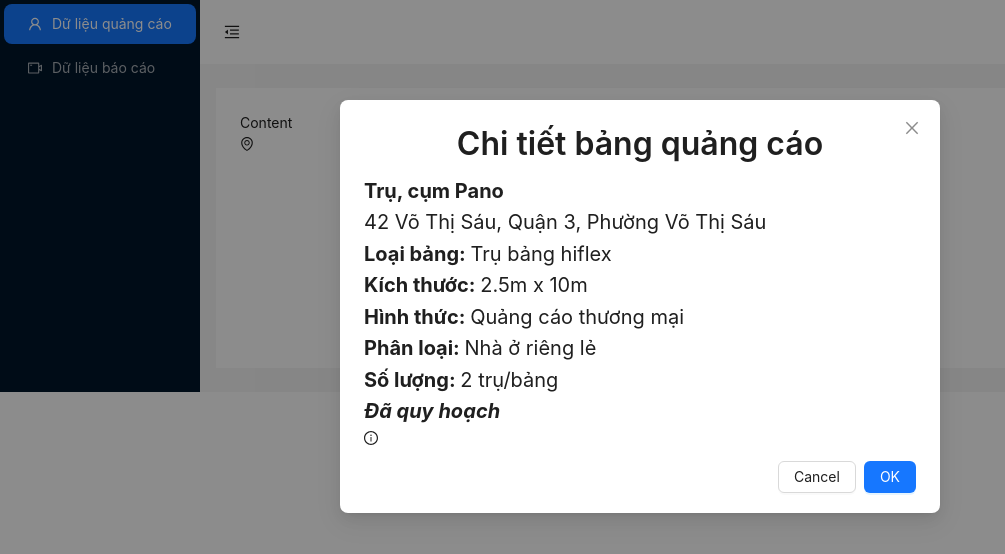
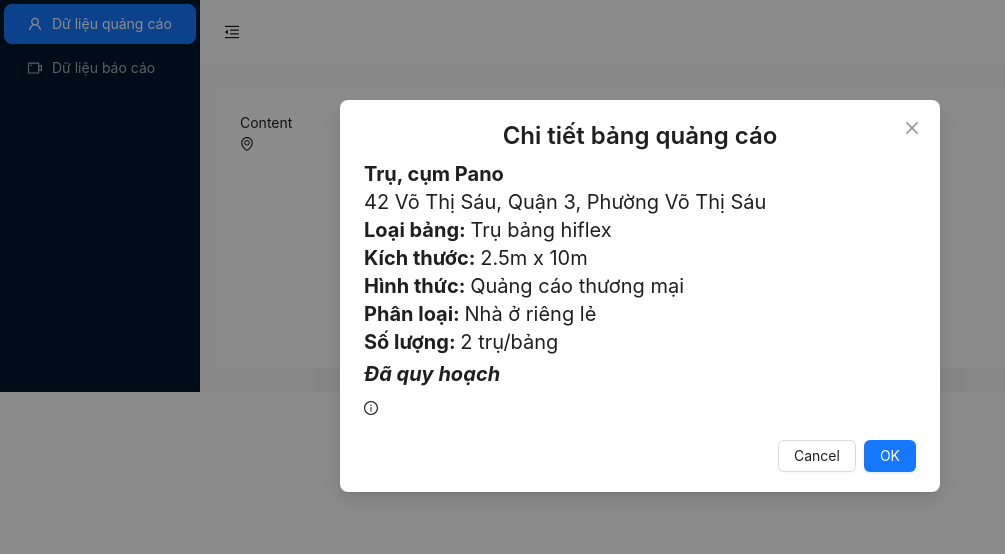
Before and after one commit to Lamlance/WNC_AdManager_CSC13114, a React (Vite) app in the folder FENgDan/: page / in a window 1280 px wide. Both pictures are taken after a click on the element 247 px from the left and 143 px from the top of the page. Shown: the top 554 px of the page, without its empty margins (0-1005 px from the left). Built offline with nearby package versions, Linux system fonts and the light colour scheme.

Commit message:
chore: Use tailwind, replace React.FC with function

```diff
--- a/FENgDan/src/components/ActionButton.tsx
+++ b/FENgDan/src/components/ActionButton.tsx
@@ -1,12 +1,12 @@
 import { Button } from "antd";
 import React from "react";
 
-const ActionButton: React.FC = () => {
+function ActionButton() {
   return (
     <div className="action_button">
       <Button>Báo cáo vi phạm</Button>
     </div>
   );
-};
+}
 
 export default ActionButton;
--- a/FENgDan/src/components/AdsDetail.tsx
+++ b/FENgDan/src/components/AdsDetail.tsx
@@ -2,6 +2,7 @@ import React, { useState } from "react";
 import { Modal } from "antd";
 import { InfoCircleOutlined } from "@ant-design/icons";
 
+// eslint-disable-next-line @typescript-eslint/no-unused-vars
 interface AdvertisementProps {
   id: string;
   type: string;
@@ -11,10 +12,10 @@ interface AdvertisementProps {
   form: string;
   category: string;
   amount: number;
-  planning: boolean;
+  registerd: boolean;
 }
 
-const AdsDetail: React.FC = () => {
+function AdsDetail() {
   const [isModalOpen, setIsModalOpen] = useState(false);
 
   const showModal = () => {
@@ -30,14 +31,17 @@ const AdsDetail: React.FC = () => {
   };
 
   const customTitle = (
-    <div style={{ textAlign: "center", fontSize: "32px" }}>
+    <div className="text-center text-2xl">
       <p>Chi tiết bảng quảng cáo</p>
     </div>
   );
 
   return (
     <div>
-      <InfoCircleOutlined onClick={showModal} width={40} height={40} />
+      <InfoCircleOutlined
+        onClick={showModal}
+        className="h-10 w-10 cursor-pointer"
+      />
       <Modal
         title={customTitle}
         open={isModalOpen}
@@ -45,37 +49,27 @@ const AdsDetail: React.FC = () => {
         onCancel={handleCancel}
         width={850}
       >
-        <p className="text-3" style={{ fontSize: "20px" }}>
-          Trụ, cụm Pano
-        </p>
-        <p className="ads_detail_location" style={{ fontSize: "20px" }}>
-          42 Võ Thị Sáu, Quận 3, Phường Võ Thị Sáu
-        </p>
-        <p className="ads_detail_date_of_expiry" style={{ fontSize: "20px" }}>
-          <span style={{ fontWeight: "bold" }}>Ngày hết hạn:</span> 25/12/2024
+        <p className=" text-2xl">Trụ, cụm Pano</p>
+        <p className=" text-xl">42 Võ Thị Sáu, Quận 3, Phường Võ Thị Sáu</p>
+        <p className=" text-xl">
+          <span className=" font-bold">Ngày hết hạn:</span> 25/12/2024
         </p>
 
-        <div
-          style={{
-            display: "flex",
-            justifyContent: "center",
-            marginTop: "20px",
-          }}
-        >
+        <div className="mt-5 flex justify-center">
           <img
             src="https://cdn.vectorstock.com/i/preview-1x/65/30/default-image-icon-missing-picture-page-vector-40546530.jpg"
             alt="Image 1"
-            style={{ marginRight: "10px", width: "500px", height: "300px" }}
+            className="h-50 w-120 mr-10"
           />
           <img
             src="https://cdn.vectorstock.com/i/preview-1x/65/30/default-image-icon-missing-picture-page-vector-40546530.jpg"
             alt="Image 2"
-            style={{ width: "500px", height: "300px" }}
+            className="h-50 w-120"
           />
         </div>
       </Modal>
     </div>
   );
-};
+}
 
 export default AdsDetail;
--- a/FENgDan/src/components/AdsInfor.tsx
+++ b/FENgDan/src/components/AdsInfor.tsx
@@ -3,7 +3,7 @@ import { Modal } from "antd";
 import { EnvironmentOutlined } from "@ant-design/icons";
 import AdsDetail from "./AdsDetail";
 
-const AdsInfor: React.FC = () => {
+function AdsInfor() {
   const [isModalOpen, setIsModalOpen] = useState(false);
 
   const showModal = () => {
@@ -19,7 +19,7 @@ const AdsInfor: React.FC = () => {
   };
 
   const customTitle = (
-    <div style={{ textAlign: "center", fontSize: "32px" }}>
+    <div className="text-center text-2xl">
       <p>Chi tiết bảng quảng cáo</p>
     </div>
   );
@@ -34,43 +34,31 @@ const AdsInfor: React.FC = () => {
         onCancel={handleCancel}
         width={600}
       >
-        <p
-          className="ads_info_type"
-          style={{ fontSize: "20px", fontWeight: "bold" }}
-        >
-          Trụ, cụm Pano
-        </p>
-        <p className="ads_info_location" style={{ fontSize: "20px" }}>
+        <p className=" text-xl font-bold">Trụ, cụm Pano</p>
+        <p className="ads_info_location text-xl">
           42 Võ Thị Sáu, Quận 3, Phường Võ Thị Sáu
         </p>
-        <p className="ads_info_type" style={{ fontSize: "20px" }}>
-          <span style={{ fontWeight: "bold" }}>Loại bảng: </span> Trụ bảng
-          hiflex
+        <p className=" text-xl">
+          <span className="font-bold">Loại bảng: </span> Trụ bảng hiflex
         </p>
-        <p className="ads_info_size" style={{ fontSize: "20px" }}>
-          <span style={{ fontWeight: "bold" }}>Kích thước: </span> 2.5m x 10m
+        <p className=" text-xl">
+          <span className="font-bold">Kích thước: </span> 2.5m x 10m
         </p>
-        <p className="ads_info_form" style={{ fontSize: "20px" }}>
-          <span style={{ fontWeight: "bold" }}>Hình thức: </span> Quảng cáo
-          thương mại
+        <p className=" text-xl">
+          <span className="font-bold">Hình thức: </span> Quảng cáo thương mại
         </p>
-        <p className="ads_info_type" style={{ fontSize: "20px" }}>
-          <span style={{ fontWeight: "bold" }}>Phân loại: </span> Nhà ở riêng lẻ
+        <p className=" text-xl">
+          <span className="font-bold">Phân loại: </span> Nhà ở riêng lẻ
         </p>
-        <p className="ads_info_amount" style={{ fontSize: "20px" }}>
-          <span style={{ fontWeight: "bold" }}>Số lượng: </span> 2 trụ/bảng
+        <p className=" text-xl">
+          <span className="font-bold">Số lượng: </span> 2 trụ/bảng
         </p>
-        <p
-          className="ads_info_planning"
-          style={{ fontSize: "20px", fontWeight: "bold", fontStyle: "italic" }}
-        >
-          Đã quy hoạch
-        </p>
+        <p className=" mt-1 text-xl font-bold italic">Đã quy hoạch</p>
 
         <AdsDetail />
       </Modal>
     </div>
   );
-};
+}
 
 export default AdsInfor;
--- a/FENgDan/src/components/Sidebar.tsx
+++ b/FENgDan/src/components/Sidebar.tsx
@@ -11,7 +11,7 @@ import AdsInfor from "./AdsInfor";
 
 const { Header, Sider, Content } = Layout;
 
-const Sidebar: React.FC = () => {
+function Sidebar() {
   const [collapsed, setCollapsed] = useState(false);
   const {
     token: { colorBgContainer },
@@ -66,6 +66,6 @@ const Sidebar: React.FC = () => {
       </Layout>
     </Layout>
   );
-};
+}
 
 export default Sidebar;
```
